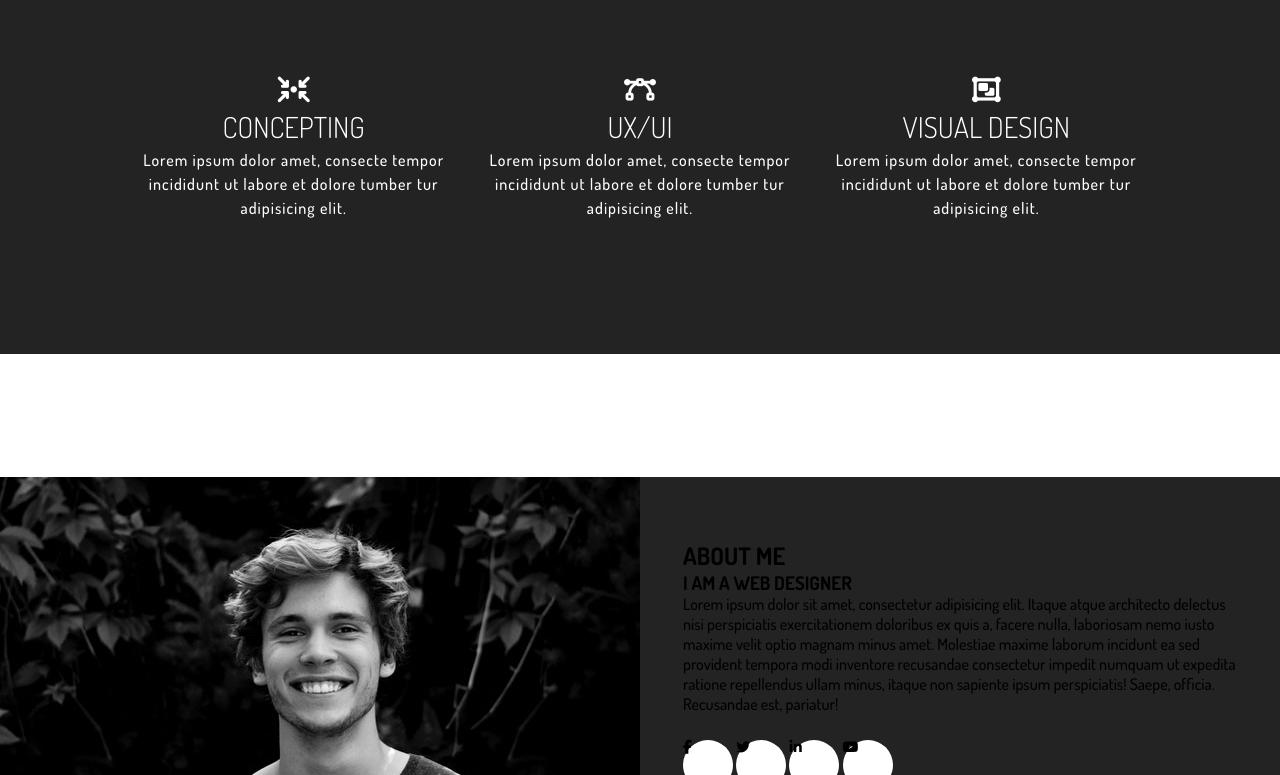
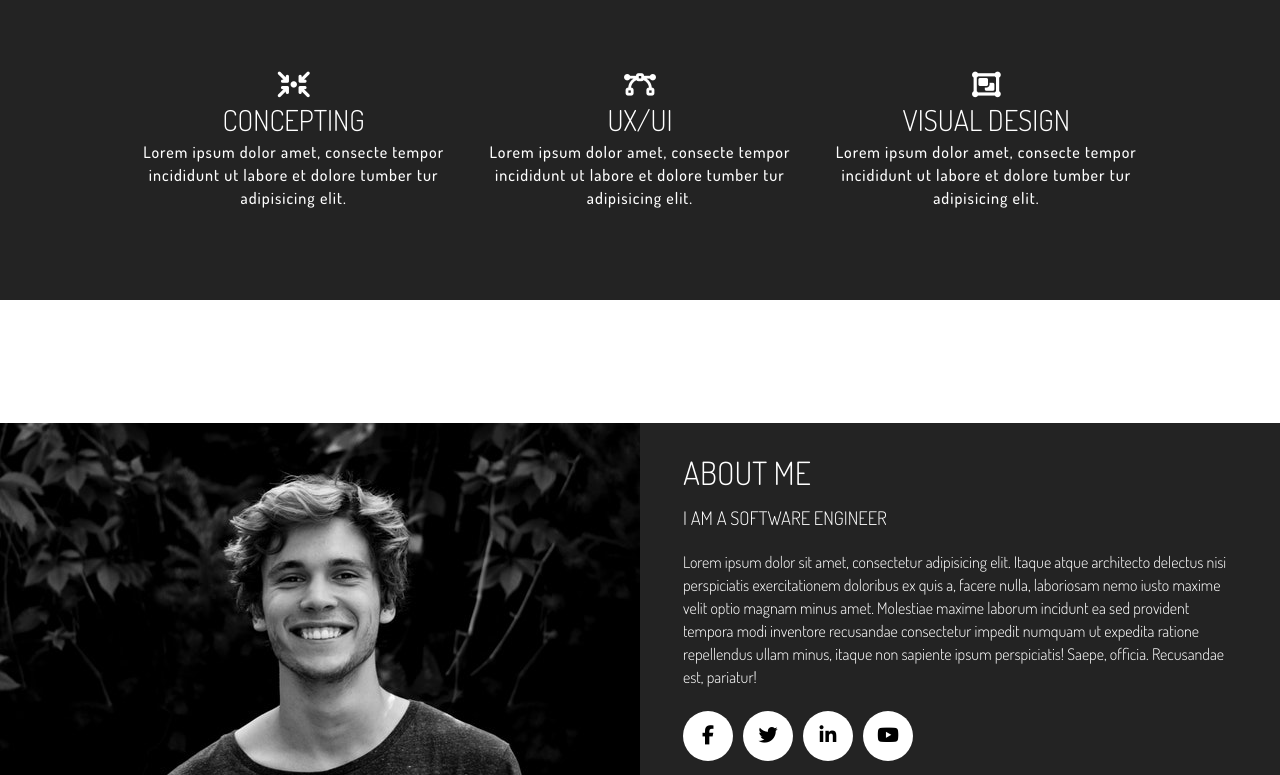
Before and after one commit to AkRazu/features-website, a plain HTML site: page index.html in a window 1280 px wide. Shown: the part 2025-2800 px from the top of the page. Drawn offline with Linux system fonts and the light colour scheme.

Commit message:
change somenthing

```diff
--- a/index.html
+++ b/index.html
@@ -243,6 +243,13 @@
       </div>
     </section>
 
+    <!------------
+      WATCH HOW
+    --------------->
+    <div class="section">
+
+    </div>
+
     <!-----------
         About Me
     -------------->
@@ -254,7 +261,7 @@
         <div class="about-details">
           <div class="main-details">
             <h1>ABOUT ME</h1>
-            <h3>I AM A WEB DESIGNER</h3>
+            <h3>I AM A software engineer</h3>
             <p>
               Lorem ipsum dolor sit amet, consectetur adipisicing elit. Itaque
               atque architecto delectus nisi perspiciatis exercitationem
--- a/style.css
+++ b/style.css
@@ -203,7 +203,6 @@ hr {
 .specialized-section {
   padding-top: 90px;
   padding-bottom: 90px;
-  height: 40vh;
   margin-top: 90px;
   background-color: #232323;
 }
@@ -218,6 +217,12 @@ hr {
   display: flex;
   justify-content: center;
   margin-top: 10px;
+}
+[class^="option-box-"] h3{
+  margin-bottom: 10px;
+}
+.fa-solid{
+  margin-bottom: 10px;
 }
 .hrdiv hr {
   border: 1px solid #fff;
@@ -235,7 +240,7 @@ hr {
   font-weight: 600;
 }
 [class^="option-box-"] i:hover {
-  color: #cac560;
+  color: #b3b655;
 }
 [class^="option-box-"] {
   text-align: center;
@@ -266,23 +271,53 @@ hr {
     flex-direction: column;
     justify-content: center;
 }
+.main-details h1,h3,p{
+  color: #fff;
+  line-height: 23px;
+
+}
+.main-details p{
+  font-weight: 300;
+}
+.main-details h1{
+  font-weight: 300;
+  font-size: 2rem;
+}
+.main-details h3{
+  margin: 22px 0px;
+  font-weight: 200;
+  text-transform: uppercase;
+}
+.main-details{
+  margin: 0 43px;
+  display: flex;
+  flex-direction: column;
+  justify-content: center;
+}
 .social-media{
     margin-left: 43px;
     margin-top: 22px;
 }
-.media-icon {
+[class^="fa-brands"]{
+  display: flex;
+  justify-content: center;
+  align-items: center;
+}
+.media-icon{
+  display: flex;
+  gap: 10px;
+  font-size: 1.2em;
+  cursor: pointer;
+}
+.media-icon i:hover{
+  background-color: #35361c;
+  color: #fff;
 }
 .social-media i{
     width: 50px;
     height: 50px;
     background-color: #fff;
     border-radius: 100px;
-    font-size: 14px;
+
 
 }
-.main-details{
-    margin: 0 43px;
-    display: flex;
-    flex-direction: column;
-    justify-content: center;
-}
```
